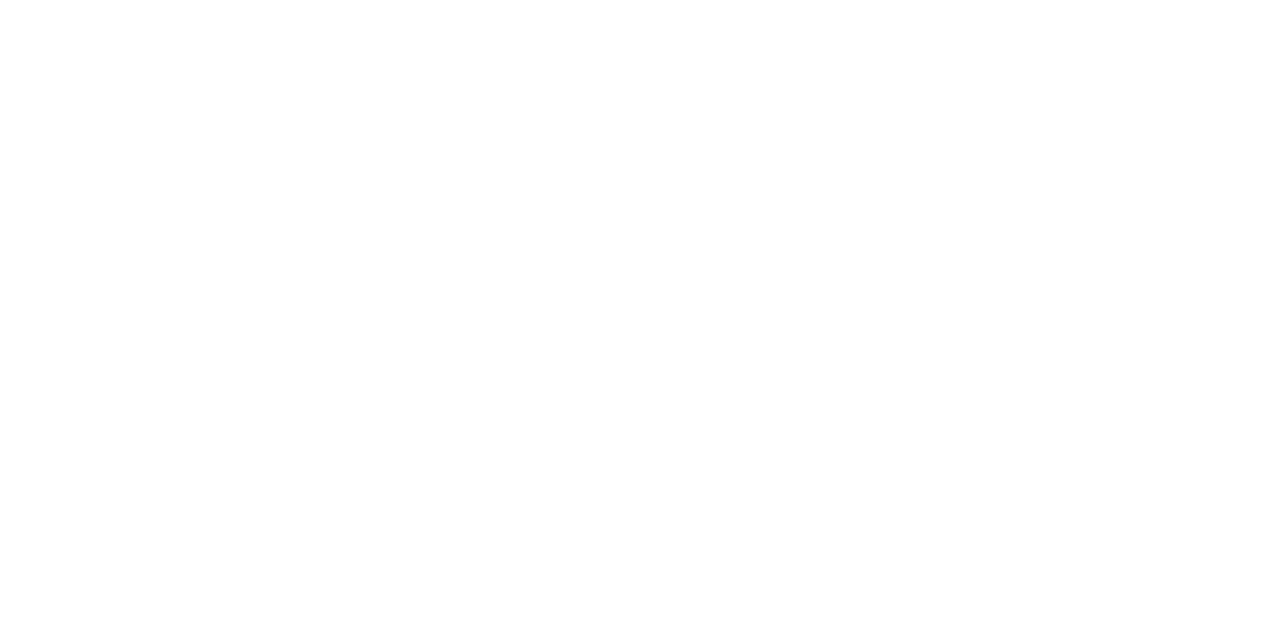
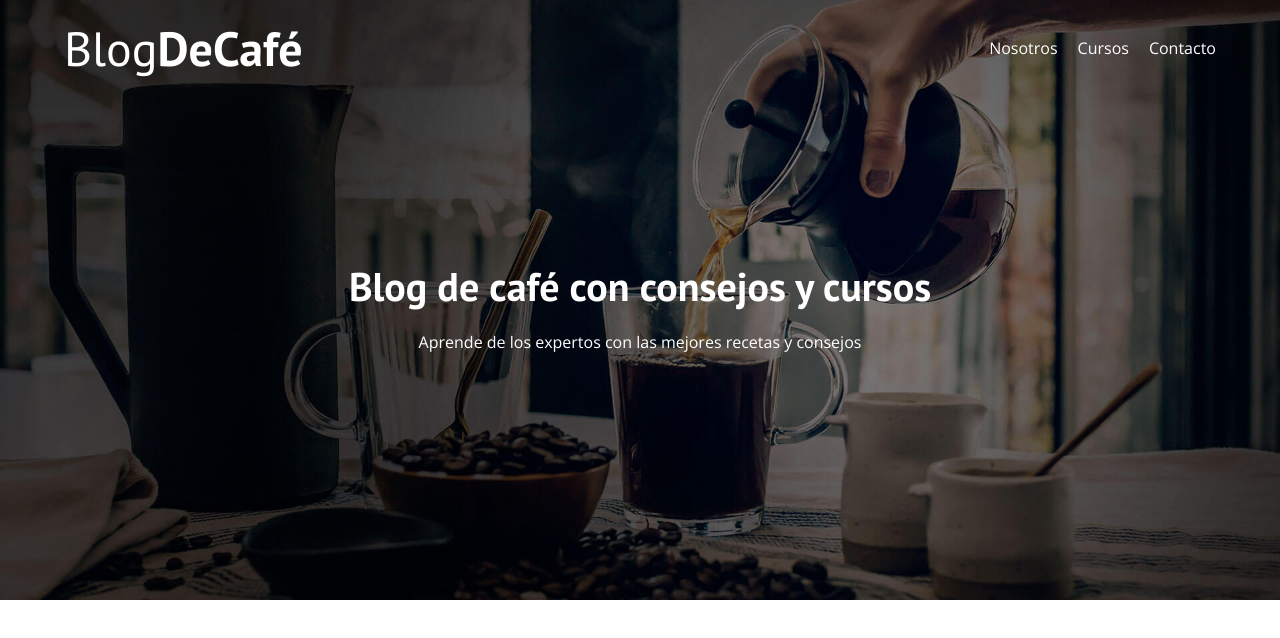
Before and after one commit to nrdevpy/Blog-Cafe, a plain HTML site: page index.html in a window 1280 px wide. Drawn offline with nearby package versions, Linux system fonts and the light colour scheme.

Commit message:
Added text to header

```diff
--- a/css/style.css
+++ b/css/style.css
@@ -58,3 +58,46 @@ img {
 .text-center {
     text-align: center;
 }
+.header {
+    background-image: url(../img/banner.jpg);
+    height: 60rem;
+    background-size: cover;
+    background-repeat: no-repeat;
+    background-position: center center;
+}
+.header__text {
+    text-align: center;
+    color: var(--white)
+}
+@media (min-width: 768px) {
+    .header__text {
+        margin-top: 15rem;
+    }
+}
+@media (min-width: 768px) {
+    .bar {
+        display: flex;
+        justify-content: space-between;
+        align-items: center;
+    }
+}
+.logo {
+    color: var(--white);
+}
+.logo__name {
+    font-weight: normal;
+}
+.logo__bold {
+    font-weight: bold;
+}
+@media (min-width: 768px) {
+    .nav {
+        display: flex;
+        gap: 2rem;
+    }
+}
+.nav__link {
+    display: block;
+    text-align: center;
+    color: var(--white);
+}
--- a/index.html
+++ b/index.html
@@ -18,6 +18,25 @@
 
     </head>
     <body>
+        <!-- Header -->
+        <header class="header">
+            <div class="container">
+                <div class="bar">
+                    <a class="logo" href="index.html">
+                        <h1 class="logo__name no-margin text-center">Blog<span class="logo__bold">DeCafé</span></h1>
+                    </a>
+                    <nav class="nav">
+                        <a href="nosotros.html" class="nav__link">Nosotros</a>
+                        <a href="cursos.html" class="nav__link">Cursos</a>
+                        <a href="contacto.html" class="nav__link">Contacto</a>
+                    </nav>
+                </div>
+            </div>
 
+            <div class="header__text">
+                <h2 class="no-margin">Blog de café con consejos y cursos</h2>
+                <p class="no-margin">Aprende de los expertos con las mejores recetas y consejos</p>
+            </div>
+        </header>
     </body>
 </html>
```
